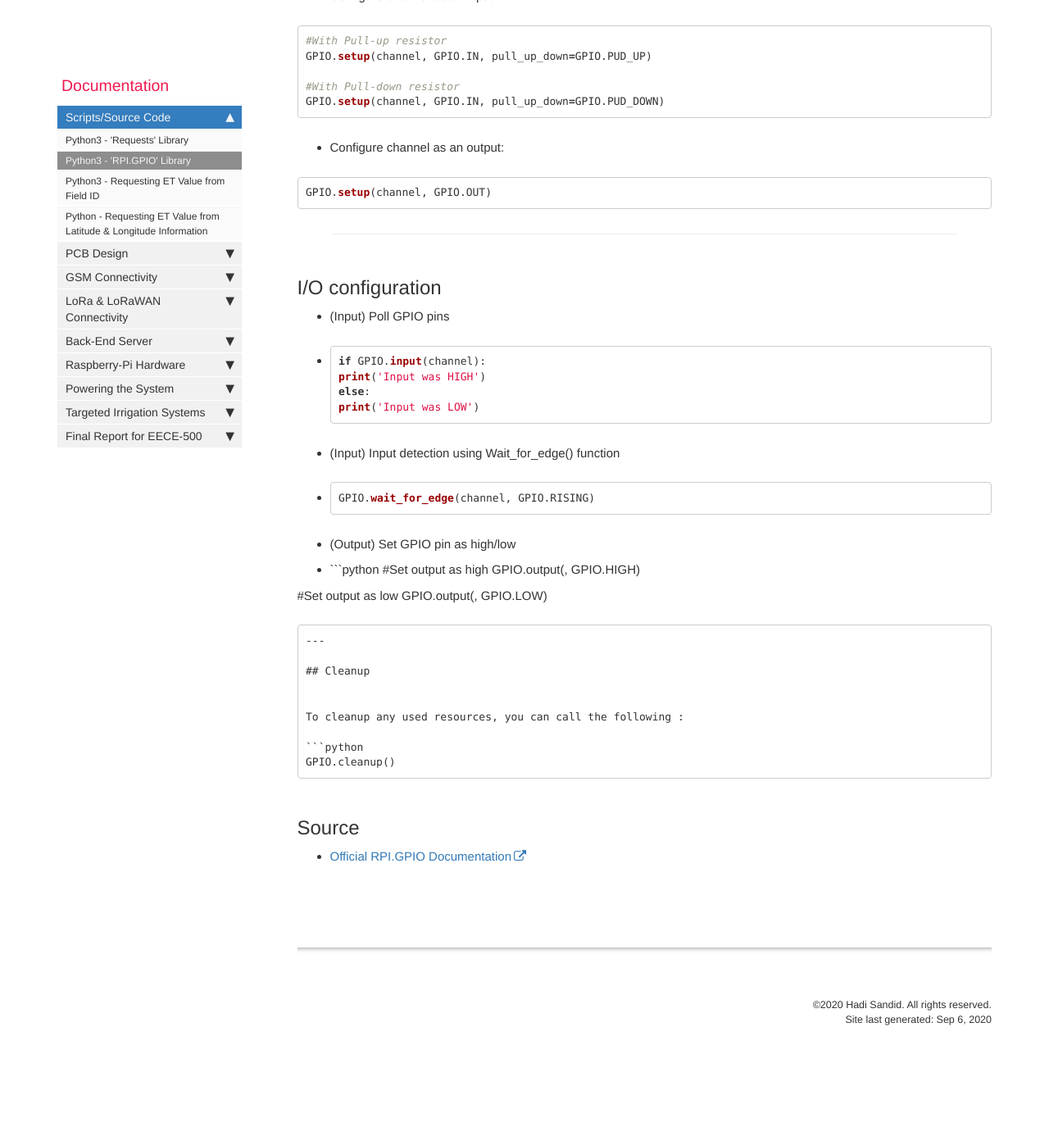
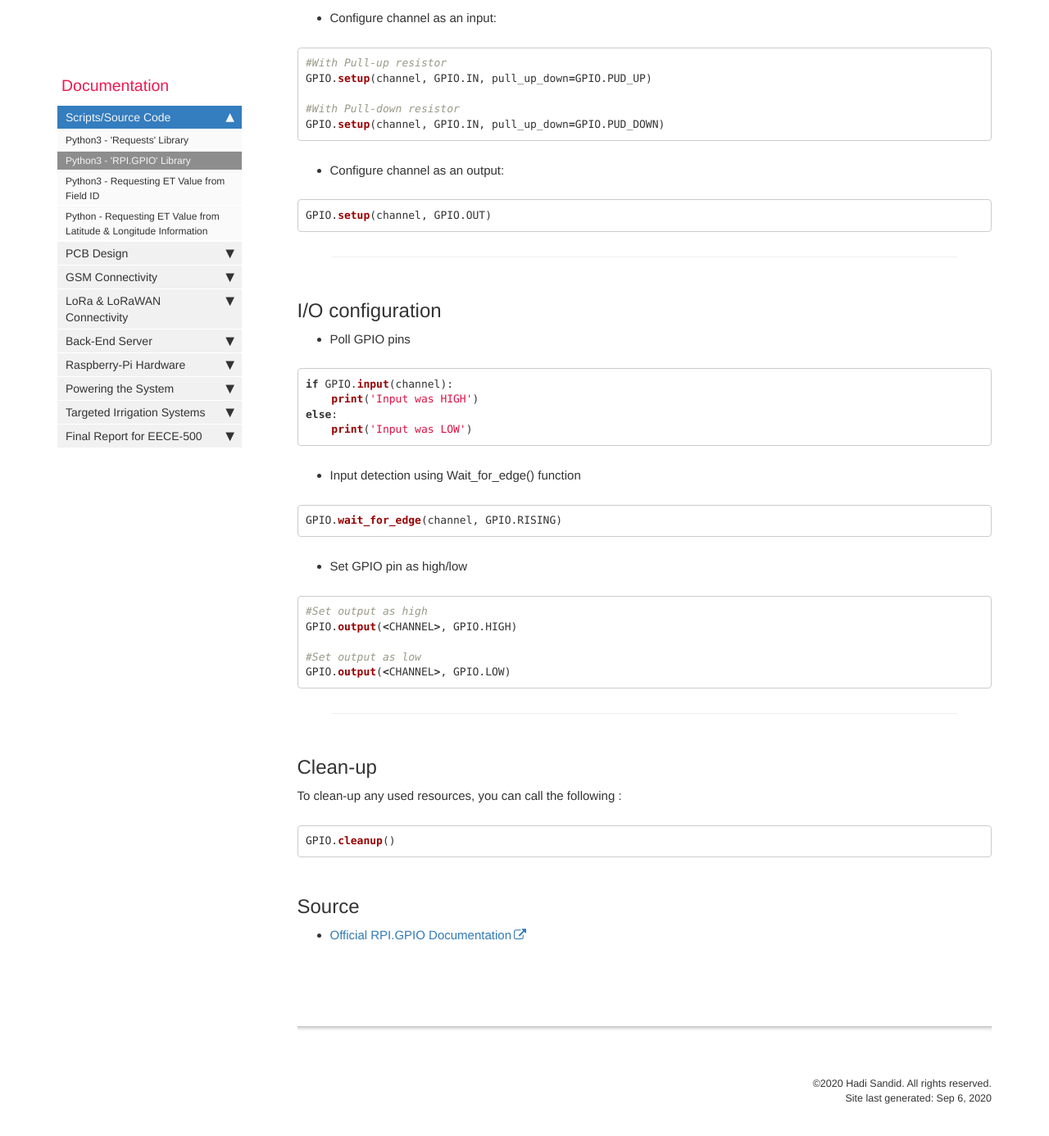
Before and after one commit to hsandid/SmartIrrigationSystem, a Jekyll site: the page built from docs/pages/Scripts/Py_RPI.GPIO.md, in a window 1280 px wide and 1400 px high, scrolled down 643 px. Shown: the top 1386 px of the window at 82% size. Built offline with Jekyll 4.4.1, drawn with Linux system fonts in a browser that asks for light colours; comment, search, counter and statistics services are not loaded; before the commit the page ends 1946 px from its top, so only the background shows below that; some of the changed text lies outside the part shown.

Commit message:
Update Py_RPI.GPIO.md

````diff
--- a/docs/pages/Scripts/Py_RPI.GPIO.md
+++ b/docs/pages/Scripts/Py_RPI.GPIO.md
@@ -12,7 +12,7 @@
 ## Initialization
 
 
-- Importing the 'RPi.GPIO' library
+- Importing the 'RPI.GPIO' library
 
 ```python
 import RPi.GPIO
@@ -48,21 +48,23 @@
 ## I/O configuration
 
 
-- (Input) Poll GPIO pins
--
+- Poll GPIO pins
+
 ```python
 if GPIO.input(channel):
     print('Input was HIGH')
 else:
     print('Input was LOW')
 ```
-- (Input) Input detection using Wait_for_edge() function
--
+
+- Input detection using Wait_for_edge() function
+
 ```python
 GPIO.wait_for_edge(channel, GPIO.RISING)
 ```
-- (Output) Set GPIO pin as high/low
--
+
+- Set GPIO pin as high/low
+
 ```python
 #Set output as high
 GPIO.output(<CHANNEL>, GPIO.HIGH)
@@ -72,10 +74,10 @@
 ```
 ---
 
-## Cleanup
+## Clean-up
 
 
-To cleanup any used resources, you can call the following :
+To clean-up any used resources, you can call the following :
 
 ```python
 GPIO.cleanup()
````
